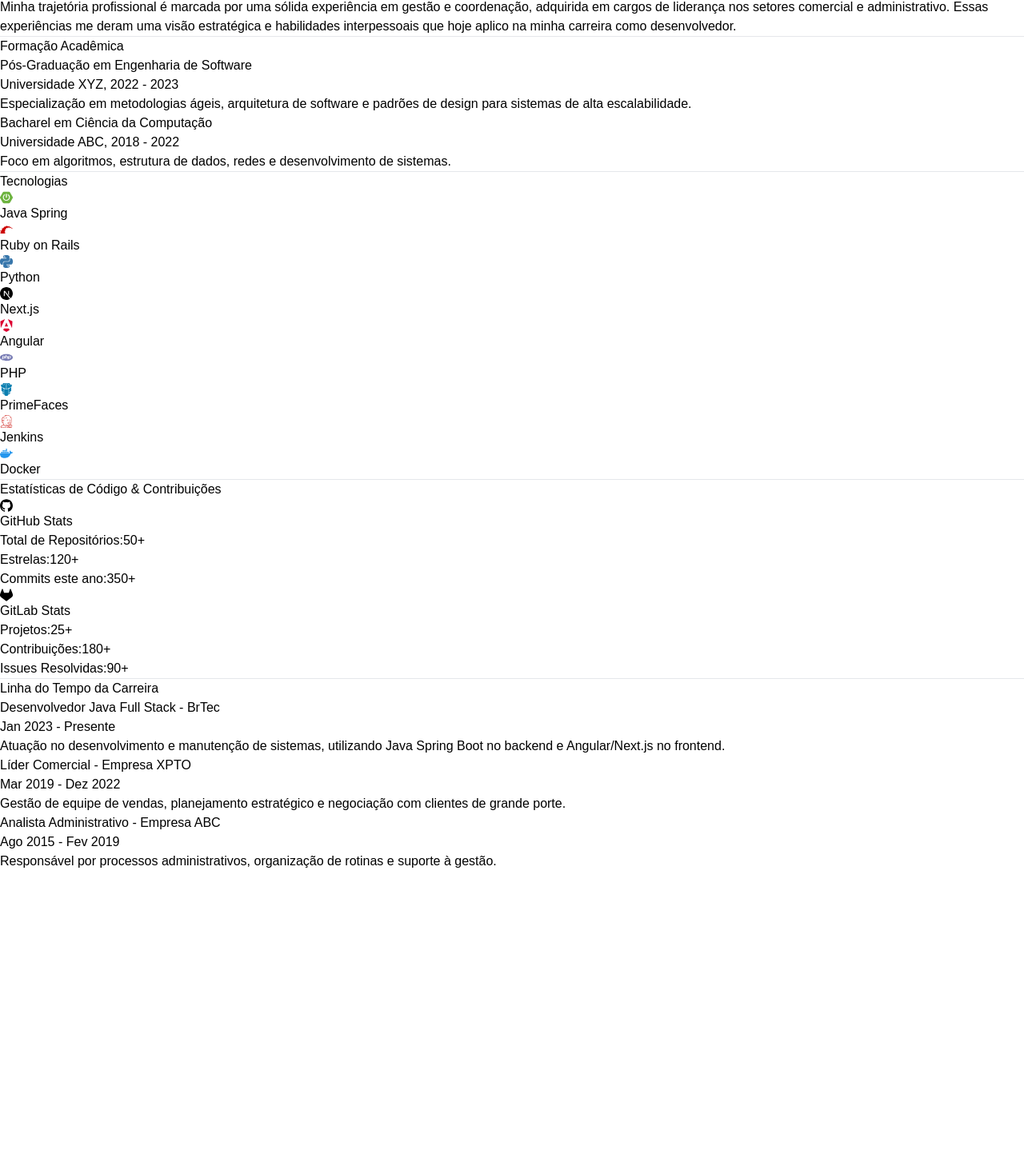
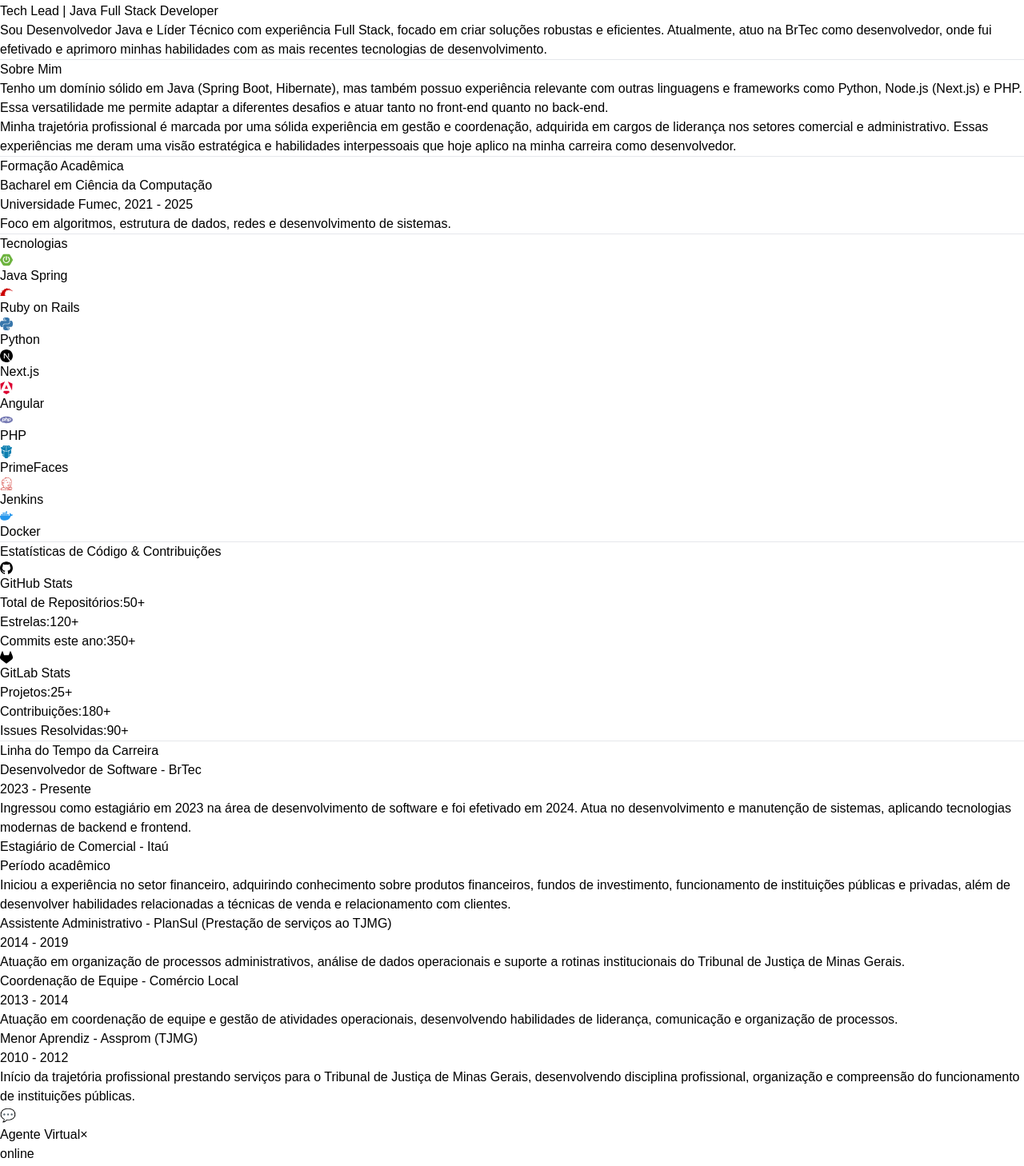
Before and after one commit to MiqueiasRocha94/miqueias-rocha.dev, a Next.js app: page /sobremin in a window 1280 px wide. Shown: the part 453-1911 px from the top of the page at 80% size. Before the commit the page ends 1542 px from the top, so only its background shows below. Built offline with nearby package versions, Linux system fonts and the light colour scheme.

Commit message:
feat: ✨ adicionar componente de chat interativo ChatWoot

```diff
--- a/public/locales/pt-BR/pt-BR.json
+++ b/public/locales/pt-BR/pt-BR.json
@@ -7,5 +7,47 @@
     "title": "Sobre Mim",
     "paragraph1": "Tenho um domínio sólido em Java (Spring Boot, Hibernate), mas também possuo experiência relevante com outras linguagens e frameworks como Python, Node.js (Next.js) e PHP. Essa versatilidade me permite adaptar a diferentes desafios e atuar tanto no front-end quanto no back-end.",
     "paragraph2": "Minha trajetória profissional é marcada por uma sólida experiência em gestão e coordenação, adquirida em cargos de liderança nos setores comercial e administrativo. Essas experiências me deram uma visão estratégica e habilidades interpessoais que hoje aplico na minha carreira como desenvolvedor."
+  },
+  "education": {
+    "title": "Formação Acadêmica",
+    "degrees":
+      {
+        "title": "Bacharel em Ciência da Computação",
+        "university": "Universidade Fumec, 2021 - 2025",
+        "description": "Foco em algoritmos, estrutura de dados, redes e desenvolvimento de sistemas."
+      }
+  },
+  "timeline": {
+    "title": "Linha do Tempo da Carreira",
+
+    "brtec": {
+      "role": "Desenvolvedor de Software - BrTec",
+      "period": "2023 - Presente",
+      "description": "Ingressou como estagiário em 2023 na área de desenvolvimento de software e foi efetivado em 2024. Atua no desenvolvimento e manutenção de sistemas, aplicando tecnologias modernas de backend e frontend."
+    },
+
+    "itau": {
+      "role": "Estagiário de Comercial - Itaú",
+      "period": "Período acadêmico",
+      "description": "Iniciou a experiência no setor financeiro, adquirindo conhecimento sobre produtos financeiros, fundos de investimento, funcionamento de instituições públicas e privadas, além de desenvolver habilidades relacionadas a técnicas de venda e relacionamento com clientes."
+    },
+
+    "plansul": {
+      "role": "Assistente Administrativo - PlanSul (Prestação de serviços ao TJMG)",
+      "period": "2014 - 2019",
+      "description": "Atuação em organização de processos administrativos, análise de dados operacionais e suporte a rotinas institucionais do Tribunal de Justiça de Minas Gerais."
+    },
+
+    "comercio": {
+      "role": "Coordenação de Equipe - Comércio Local",
+      "period": "2013 - 2014",
+      "description": "Atuação em coordenação de equipe e gestão de atividades operacionais, desenvolvendo habilidades de liderança, comunicação e organização de processos."
+    },
+
+    "assprom": {
+      "role": "Menor Aprendiz - Assprom (TJMG)",
+      "period": "2010 - 2012",
+      "description": "Início da trajetória profissional prestando serviços para o Tribunal de Justiça de Minas Gerais, desenvolvendo disciplina profissional, organização e compreensão do funcionamento de instituições públicas."
+    }
   }
 }
--- a/src/app/sobremin/page.tsx
+++ b/src/app/sobremin/page.tsx
@@ -1,14 +1,41 @@
+"use client"
+
 import Header from "@/components/Header";
 import About from "@/components/About";
 import Education from "@/components/Education";
 import Technologies from "@/components/Technologies";
 import Stats from "@/components/Stats";
 import Timeline from "@/components/Timeline";
+import ChatWoot from "@/components/ChatWoot";
+import {useState} from "react";
+
+interface Message {
+    id: number;
+    text: string;
+    fromUser: boolean;
+    time: string;
+}
 
 
 export default function portfolio() {
+    const [messages, setMessages] = useState<Message[]>([]);
+
+    function sendMessage(text: string) {
+        const msg: Message = {
+            id: Date.now(),
+            text,
+            fromUser: true,
+            time: new Date().toLocaleTimeString()
+        };
+
+        setMessages((prev) => [...prev, msg]);
+    }
+
     return (
+        <>
+            {/* Conteúdo da página */}
             <div className="min-h-screen flex items-center justify-center p-4 sm:p-6 lg:p-8 bg-background text-foreground">
+
                 <div className="bg-card backdrop-blur-md max-w-5xl w-full mx-auto p-6 sm:p-10 lg:p-16 rounded-[40px] shadow-2xl space-y-12 border border-border">
                     <Header />
                     <hr className="border-border slide-up-fade-in" />
@@ -22,6 +49,17 @@
                     <hr className="border-border slide-up-fade-in" />
                     <Timeline />
                 </div>
+                <div className="fixed bottom-1 right-12 z-[9999]">
+                    <ChatWoot
+                        messages={messages}
+                        onSend={sendMessage}
+                    />
                 </div>
+
+            </div>
+
+            {/* CHAT FIXO NA TELA */}
+
+        </>
     );
 }
--- /dev/null
+++ b/src/components/ChatWoot.tsx
@@ -0,0 +1,132 @@
+"use client";
+
+import { useState, useEffect, useRef } from "react";
+
+interface Message {
+    id: number;
+    text: string;
+    fromUser: boolean;
+    time: string;
+}
+
+interface Props {
+    messages: Message[];
+    onSend: (msg: string) => void;
+}
+
+export default function ChatWoot({ messages, onSend }: Props) {
+    const [open, setOpen] = useState(false);
+    const [input, setInput] = useState("");
+
+    const chatRef = useRef<HTMLDivElement>(null);
+
+    function toggle() {
+        setOpen((v) => !v);
+    }
+
+    function send() {
+        if (!input.trim()) return;
+        onSend(input);
+        setInput("");
+    }
+
+    function handleKey(e: React.KeyboardEvent<HTMLInputElement>) {
+        if (e.key === "Enter") {
+            e.preventDefault();
+            send();
+        }
+    }
+
+    useEffect(() => {
+        if (!chatRef.current) return;
+        chatRef.current.scrollTop = chatRef.current.scrollHeight;
+    }, [messages]);
+
+    return (
+        <div className="fixed bottom-5 right-5 z-50 flex flex-col items-end">
+
+            {/* BOTÃO FLUTUANTE */}
+            {!open && (
+                <button
+                    onClick={toggle}
+                    className="w-16 h-16 rounded-full bg-red-600 text-white flex items-center justify-center shadow-lg hover:scale-110 transition"
+                >
+                    💬
+                </button>
+            )}
+
+            {/* CHAT */}
+            <div
+                className={`w-80 h-[420px] bg-white rounded-2xl shadow-2xl flex flex-col overflow-hidden transition-all duration-300
+        ${open ? "translate-y-0 opacity-100" : "translate-y-20 opacity-0 pointer-events-none"}
+        `}
+            >
+
+                {/* HEADER */}
+                <div className="flex items-center justify-between px-4 py-3 text-white font-semibold bg-gradient-to-b from-red-500 to-red-800">
+                    <span>Agente Virtual</span>
+
+                    <button
+                        onClick={toggle}
+                        className="text-xl hover:scale-110 transition"
+                    >
+                        ×
+                    </button>
+                </div>
+
+                {/* STATUS */}
+                <div className="px-3 text-xs text-green-500">online</div>
+
+                {/* MENSAGENS */}
+                <div
+                    ref={chatRef}
+                    className="flex-1 overflow-y-auto p-3 space-y-2 bg-gray-50"
+                >
+                    {messages.map((msg) => (
+                        <div
+                            key={msg.id}
+                            className={`flex flex-col ${
+                                msg.fromUser ? "items-end" : "items-start"
+                            }`}
+                        >
+                            <div
+                                className={`px-3 py-2 rounded-xl max-w-[75%] text-sm
+                ${
+                                    msg.fromUser
+                                        ? "bg-red-600 text-white"
+                                        : "bg-gray-200 text-gray-800"
+                                }`}
+                            >
+                                {msg.text}
+                            </div>
+
+                            <span className="text-[10px] text-gray-500 mt-1">
+                {msg.time}
+              </span>
+                        </div>
+                    ))}
+                </div>
+
+                {/* INPUT */}
+                <div className="flex border-t">
+
+                    <input
+                        value={input}
+                        onChange={(e) => setInput(e.target.value)}
+                        onKeyDown={handleKey}
+                        placeholder="Digite sua mensagem..."
+                        className="flex-1 px-3 py-2 text-sm outline-none"
+                    />
+
+                    <button
+                        onClick={send}
+                        className="px-4 bg-red-600 text-white hover:bg-red-700 transition"
+                    >
+                        ➤
+                    </button>
+
+                </div>
+            </div>
+        </div>
+    );
+}
--- a/src/components/Education.tsx
+++ b/src/components/Education.tsx
@@ -1,31 +1,28 @@
 "use client"
 
+import { TypographyH2, TypographyP } from "@/components/ui/typography"
+import { useLanguage } from "@/contexts/LanguageContext"
+
 export default function Education() {
-    const degrees = [
-        {
-            title: 'Pós-Graduação em Engenharia de Software',
-            university: 'Universidade XYZ, 2022 - 2023',
-            description: 'Especialização em metodologias ágeis, arquitetura de software e padrões de design para sistemas de alta escalabilidade.'
-        },
-        {
-            title: 'Bacharel em Ciência da Computação',
-            university: 'Universidade ABC, 2018 - 2022',
-            description: 'Foco em algoritmos, estrutura de dados, redes e desenvolvimento de sistemas.'
-        }
-    ];
+    const { t } = useLanguage()
 
     return (
         <section className="space-y-6 slide-up-fade-in">
-            <h2 className="text-xl sm:text-2xl font-bold text-gray-100">Formação Acadêmica</h2>
+            <TypographyH2 className="text-gray-100">
+                {t("education.title")}
+            </TypographyH2>
+
             <div className="space-y-4 text-gray-300 leading-relaxed">
-                {degrees.map((deg, index) => (
-                    <div key={index}>
-                        <h3 className="font-bold text-lg text-indigo-400">{deg.title}</h3>
-                        <p className="text-sm">{deg.university}</p>
-                        <p className="mt-1">{deg.description}</p>
-                    </div>
-                ))}
+                <h3 className="font-bold text-lg text-indigo-400">
+                    {t("education.degrees.title")}
+                </h3>
+                <p className="text-sm">
+                    {t("education.degrees.university")}
+                </p>
+                <TypographyP className="mt-1">
+                    {t("education.degrees.description")}
+                </TypographyP>
             </div>
         </section>
-    );
+    )
 }
--- a/src/components/Timeline.tsx
+++ b/src/components/Timeline.tsx
@@ -1,40 +1,71 @@
 "use client"
+
+import { TypographyH2 } from "@/components/ui/typography"
+import { useLanguage } from "@/contexts/LanguageContext"
+
+export default function Timeline() {
+    const { t } = useLanguage()
 
     const timeline = [
         {
-        role: 'Desenvolvedor Java Full Stack - BrTec',
-        period: 'Jan 2023 - Presente',
-        description: 'Atuação no desenvolvimento e manutenção de sistemas, utilizando Java Spring Boot no backend e Angular/Next.js no frontend.'
+            role: t("timeline.brtec.role"),
+            period: t("timeline.brtec.period"),
+            description: t("timeline.brtec.description")
         },
         {
-        role: 'Líder Comercial - Empresa XPTO',
-        period: 'Mar 2019 - Dez 2022',
-        description: 'Gestão de equipe de vendas, planejamento estratégico e negociação com clientes de grande porte.'
+            role: t("timeline.itau.role"),
+            period: t("timeline.itau.period"),
+            description: t("timeline.itau.description")
         },
         {
-        role: 'Analista Administrativo - Empresa ABC',
-        period: 'Ago 2015 - Fev 2019',
-        description: 'Responsável por processos administrativos, organização de rotinas e suporte à gestão.'
+            role: t("timeline.plansul.role"),
+            period: t("timeline.plansul.period"),
+            description: t("timeline.plansul.description")
+        },
+        {
+            role: t("timeline.comercio.role"),
+            period: t("timeline.comercio.period"),
+            description: t("timeline.comercio.description")
+        },
+        {
+            role: t("timeline.assprom.role"),
+            period: t("timeline.assprom.period"),
+            description: t("timeline.assprom.description")
         }
-];
+    ]
 
-export default function Timeline() {
     return (
         <section className="space-y-8 slide-up-fade-in">
-            <h2 className="text-xl sm:text-2xl font-bold text-gray-100">Linha do Tempo da Carreira</h2>
+            <TypographyH2 className="text-gray-100">
+                {t("timeline.title")}
+            </TypographyH2>
+
             <div className="relative pl-6 sm:pl-10">
                 <div className="absolute inset-y-0 left-0 w-1 bg-gray-700 rounded-full"></div>
+
                 {timeline.map((item, idx) => (
-                    <div key={idx} className="timeline-item relative pl-4 sm:pl-8 py-4 border-l-4 border-indigo-500">
+                    <div
+                        key={idx}
+                        className="relative pl-4 sm:pl-8 py-4 border-l-4 border-indigo-500"
+                    >
                         <div className="absolute left-0 w-4 h-4 rounded-full bg-indigo-500 transform -translate-x-1/2 -translate-y-1/2 top-4"></div>
+
                         <div className="bg-gray-700 p-6 rounded-2xl shadow-lg border border-gray-600">
-                            <h3 className="text-lg sm:text-xl font-bold text-indigo-400">{item.role}</h3>
-                            <p className="text-sm text-gray-400 mb-2">{item.period}</p>
-                            <p className="text-gray-300">{item.description}</p>
+                            <h3 className="text-lg sm:text-xl font-bold text-indigo-400">
+                                {item.role}
+                            </h3>
+
+                            <p className="text-sm text-gray-400 mb-2">
+                                {item.period}
+                            </p>
+
+                            <p className="text-gray-300">
+                                {item.description}
+                            </p>
                         </div>
                     </div>
                 ))}
             </div>
         </section>
-    );
+    )
 }
```
Also changed, not shown: src/components/Header.tsx (+12 -6 lines), public/profile-photo.png, src/app/globals.css (line endings or trailing spaces). Lines whose indentation alone changed are shown as unchanged.
